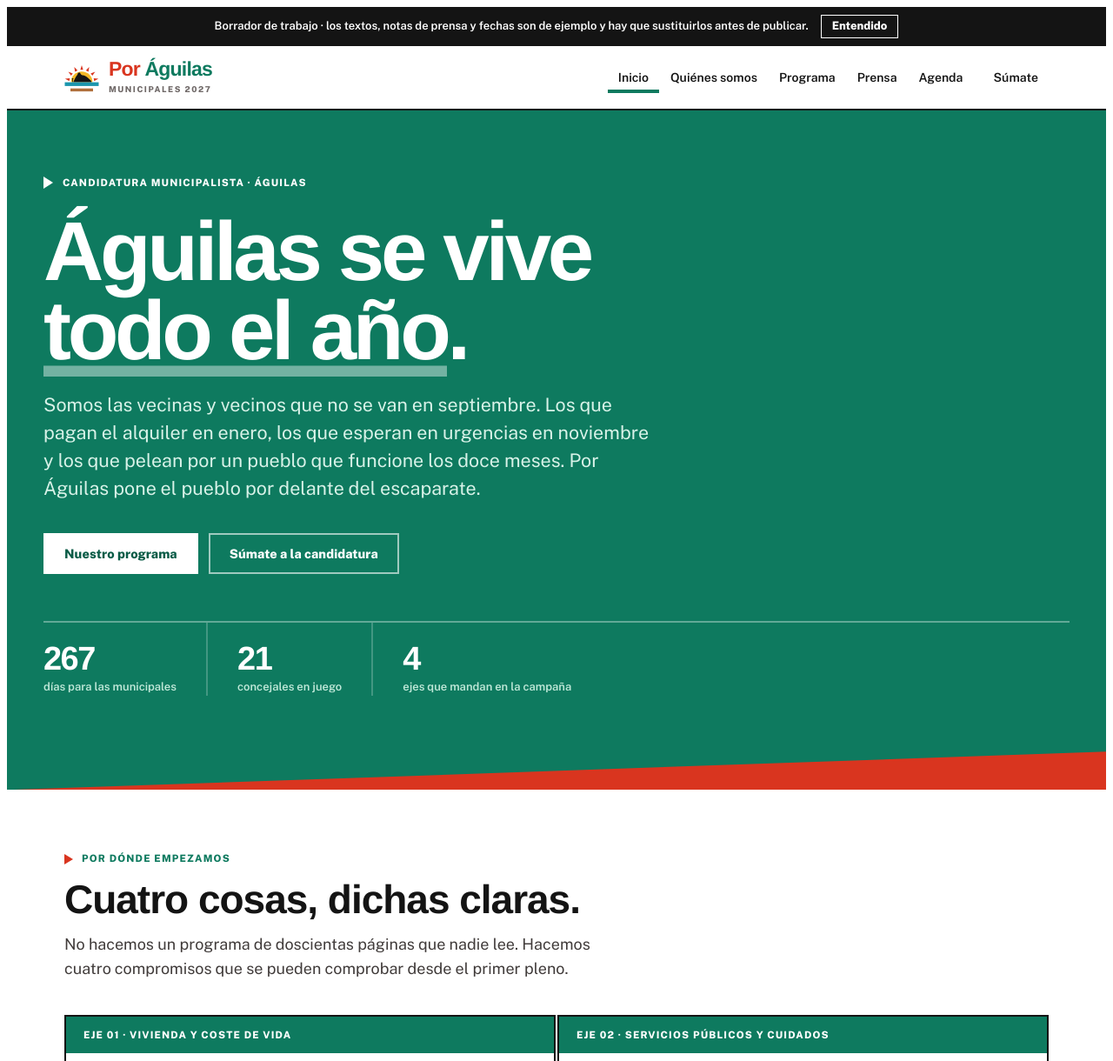
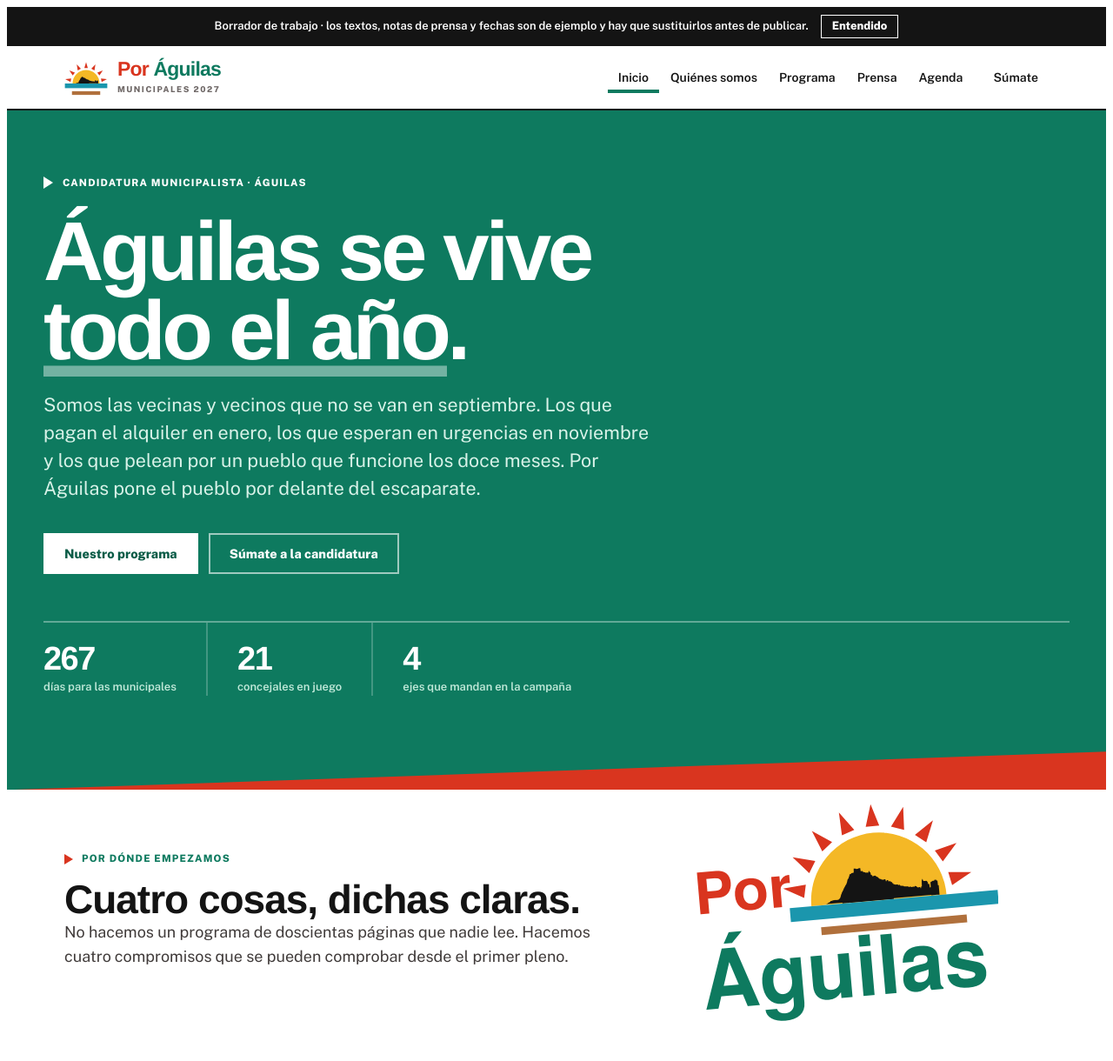
Before and after one commit to DamiNL94/Por-guilas-web, a plain HTML site: page index.html in a window 1280 px wide. Shown: the top 1220 px of the page at 87% size. Drawn offline with nearby package versions, Linux system fonts and the light colour scheme; a web font is replaced by a local one.

Commit message:
Update index.html

```diff
--- a/index.html
+++ b/index.html
@@ -340,13 +340,7 @@ footer .brand .wordmark i{color:var(--rojo)}
 <header class="top">
   <div class="wrap topbar">
     <a class="brand" href="#" data-go="inicio">
-      <svg width="40" height="40" viewBox="0 0 40 40" aria-hidden="true">
-        <path d="M34.3 24.2 L39.2 21.5 L33.7 21.0 Z M32.3 18.1 L35.4 13.5 L30.3 15.5 Z M27.7 13.5 L28.6 8.0 L24.8 12.0 Z M21.6 11.3 L20.0 6.0 L18.4 11.3 Z M15.2 12.0 L11.4 8.0 L12.3 13.5 Z M9.7 15.5 L4.6 13.5 L7.7 18.1 Z M6.3 21.0 L0.8 21.5 L5.7 24.2 Z" fill="#D9351F"/>
-        <path d="M7.60 25.60 A12.40 12.40 0 0 1 32.40 25.60 Z" fill="#F4B826"/>
-        <path d="M9.2 25.6 L9.2 21.8 L8.7 21.8 L8.7 21.0 L10.5 21.0 L10.5 21.8 L10.0 21.8 L10.0 25.6 Z" fill="#141414"/><path d="M10.3 25.6 L11.84 22.04 L13.49 18.97 L14.94 17.12 L15.56 15.77 L15.56 14.91 L16.69 14.47 L17.63 14.55 L18.25 14.72 L18.31 15.28 L18.76 16.01 L19.59 16.95 L20.83 17.38 L22.58 17.72 L23.70 18.23 L25.15 19.01 L26.80 20.14 L28.46 21.66 L30.10 23.14 L31.13 24.49 L31.13 25.6 Z" fill="#141414"/>
-        <rect x="0.5" y="25.6" width="39" height="4.3" fill="#1B96AD"/>
-        <rect x="7" y="32.7" width="26" height="3.4" fill="#B0703C"/>
-      </svg>
+    <img src="logo/por-aguilas-isotipo.svg" alt="" style="width: 50px;height: 50px;">
       <span>
         <span class="wordmark"><i>Por</i> <b>Águilas</b></span>
         <small>Municipales 2027</small>
@@ -386,12 +380,40 @@ footer .brand .wordmark i{color:var(--rojo)}
   </div></div>
 
   <div class="sec">
-    <div class="wrap">
-      <div class="sec-head">
-        <span class="u">Por dónde empezamos</span>
-        <h2>Cuatro cosas, dichas claras.</h2>
-        <p>No hacemos un programa de doscientas páginas que nadie lee. Hacemos cuatro compromisos que se pueden comprobar desde el primer pleno.</p>
+  <div class="wrap">
+    <div class="sec-head">
+
+      <span class="u">Por dónde empezamos</span>
+
+      <h2>Cuatro cosas, dichas claras.</h2>
+
+      <div style="position:relative; width:100%;">
+
+          <p style="max-width:650px; margin:0;">
+            No hacemos un programa de doscientas páginas que nadie lee.
+            Hacemos cuatro compromisos que se pueden comprobar desde el primer pleno.
+          </p>
+
+          <img
+            src="logo/por-aguilas-logotipo.svg"
+            alt="Por Águilas"
+            style="
+              position:absolute;
+              right:-450px;
+              top:50%;
+              transform:translateY(-60%);
+
+            "
+          >
+
+        </div>
+
       </div>
+
+      </div>
+    </div>
+
+
       <div class="grid g2" id="ejes-corto"></div>
       <p style="margin-top:30px"><button class="btn btn-ghost" type="button" data-go="ejes">Ver las propuestas concretas</button></p>
     </div>
@@ -706,13 +728,7 @@ footer .brand .wordmark i{color:var(--rojo)}
     <div class="footgrid">
       <div>
         <div class="brand" style="margin-bottom:18px">
-          <svg width="38" height="38" viewBox="0 0 40 40" aria-hidden="true">
-            <path d="M34.3 24.2 L39.2 21.5 L33.7 21.0 Z M32.3 18.1 L35.4 13.5 L30.3 15.5 Z M27.7 13.5 L28.6 8.0 L24.8 12.0 Z M21.6 11.3 L20.0 6.0 L18.4 11.3 Z M15.2 12.0 L11.4 8.0 L12.3 13.5 Z M9.7 15.5 L4.6 13.5 L7.7 18.1 Z M6.3 21.0 L0.8 21.5 L5.7 24.2 Z" fill="#D9351F"/>
-            <path d="M7.60 25.60 A12.40 12.40 0 0 1 32.40 25.60 Z" fill="#F4B826"/>
-            <path d="M9.2 25.6 L9.2 21.8 L8.7 21.8 L8.7 21.0 L10.5 21.0 L10.5 21.8 L10.0 21.8 L10.0 25.6 Z" fill="#141414"/><path d="M10.3 25.6 L11.84 22.04 L13.49 18.97 L14.94 17.12 L15.56 15.77 L15.56 14.91 L16.69 14.47 L17.63 14.55 L18.25 14.72 L18.31 15.28 L18.76 16.01 L19.59 16.95 L20.83 17.38 L22.58 17.72 L23.70 18.23 L25.15 19.01 L26.80 20.14 L28.46 21.66 L30.10 23.14 L31.13 24.49 L31.13 25.6 Z" fill="#141414"/>
-            <rect x="0.5" y="25.6" width="39" height="4.3" fill="#1B96AD"/>
-            <rect x="7" y="32.7" width="26" height="3.4" fill="#B0703C"/>
-          </svg>
+          <img src="logo/por-aguilas-isotipo.svg" alt="" style="width: 50px;height: 50px;">
           <span><span class="wordmark"><i>Por</i> <b>Águilas</b></span></span>
         </div>
         <p class="impulsa">Candidatura municipalista de izquierdas para las elecciones municipales de Águilas de 2027. Impulsada por Izquierda Unida y el Partido Comunista, abierta a personas independientes del municipio.</p>
```
